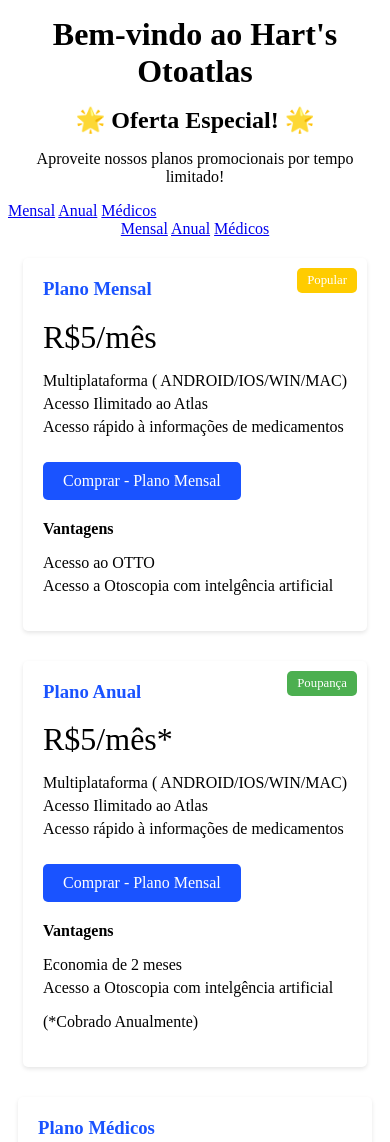
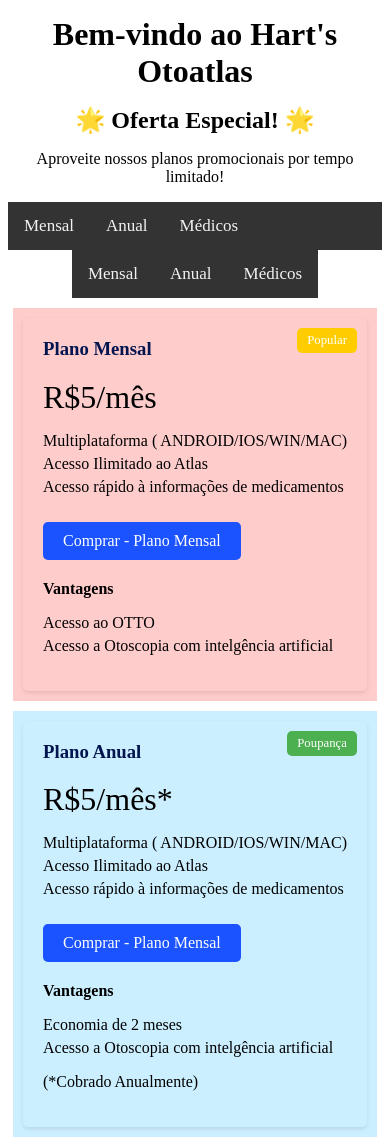
Before and after one commit to dhsig86/Subscribe2024, a plain HTML site: page index.html in a window 390 px wide. Shown: the top 1142 px of the page. Drawn offline with Linux system fonts and the light colour scheme.

Commit message:
Update style.css

```diff
--- a/style.css
+++ b/style.css
@@ -40,7 +40,18 @@ h1, h2 {
   .medicos .pricing-card {
     background-color: #ccffcc; /* Verde claro */
   }
+  /* Estilo usando IDs */
+#mensal {
+    background-color: #ffcccc; /* Vermelho claro */
+  }
 
+  #anual {
+    background-color: #ccefff; /* Azul claro */
+  }
+
+  #medicos {
+    background-color: #ccffcc; /* Verde claro */
+  }
   /* Estilo para a tag "Poupança" */
   .tag {
     position: absolute;
@@ -58,7 +69,7 @@ h1, h2 {
     margin-top: 0;
   }
   .pricing-card h3 {
-    color: #1a53ff;
+    color: #02154e;
   }
 
   .price {
@@ -110,3 +121,32 @@ h1, h2 {
       min-width: 200px; /* Ajuste a largura mínima conforme necessário */
     }
   }
+
+  /* Estilos para a barra de navegação mobile */
+.mobile-navbar {
+    display: none; /* Escondido por padrão */
+    background-color: #333;
+    overflow: hidden;
+  }
+
+  .mobile-navbar a {
+    float: left;
+    display: block;
+    color: #f2f2f2;
+    text-align: center;
+    padding: 14px 16px;
+    text-decoration: none;
+    font-size: 17px;
+  }
+
+  .mobile-navbar a:hover {
+    background-color: #ddd;
+    color: black;
+  }
+
+  /* Mostrar a barra de navegação apenas em telas pequenas */
+  @media screen and (max-width: 600px) {
+    .mobile-navbar {
+      display: block;
+    }
+  }
```
